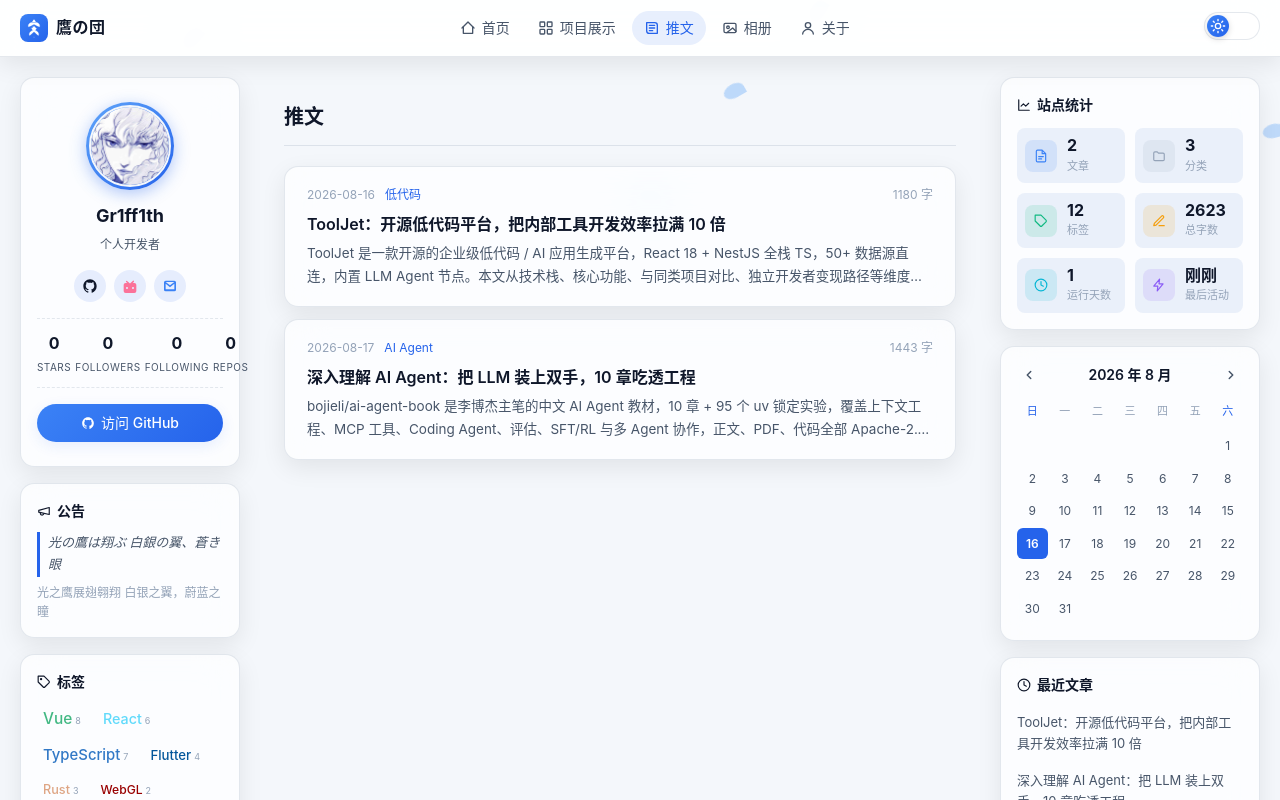
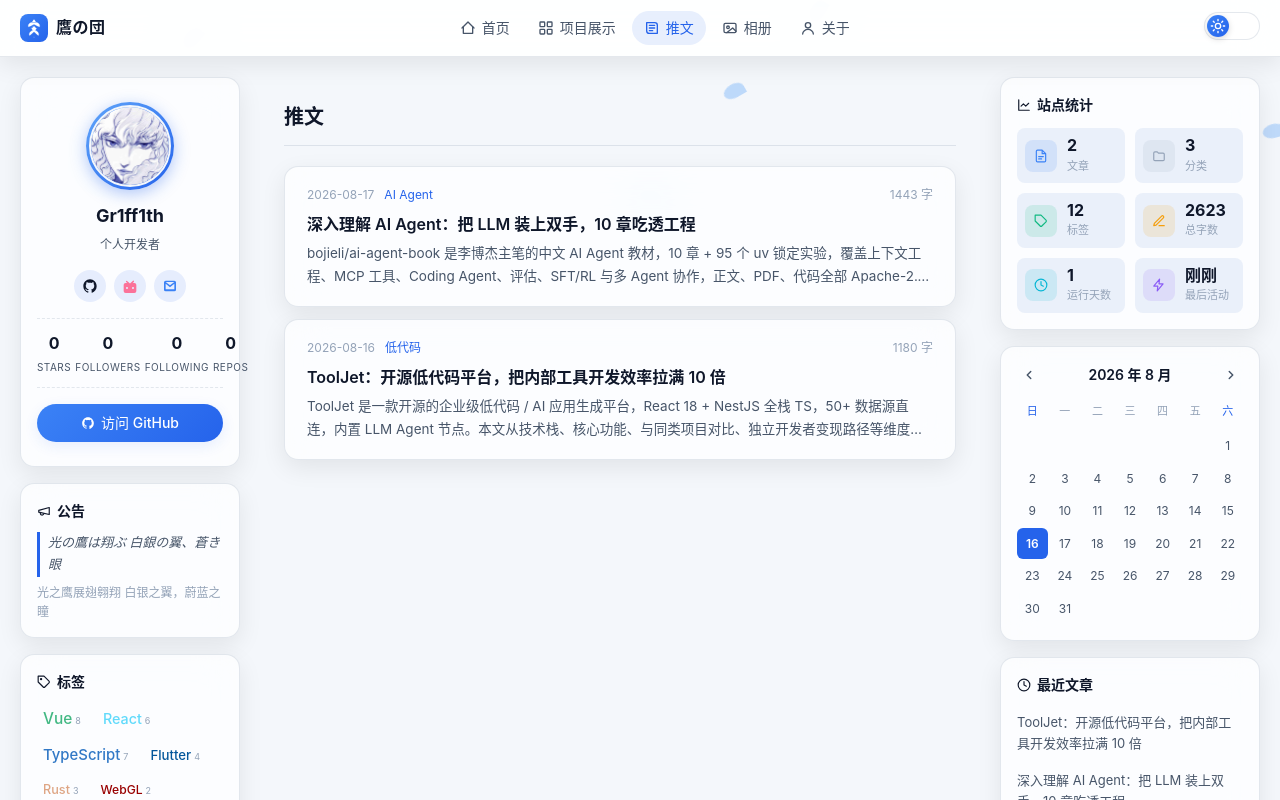
Before and after one commit to Weixianyun/griffith-portfolio, a Vue app: page /#/posts in a window 1280 px wide. Shown: the top 800 px of the page. Built offline with nearby package versions, Linux system fonts and the light colour scheme; no server answers.

Commit message:
feat(posts): sort articles by date desc, latest first

```diff
--- a/src/views/PostsView.vue
+++ b/src/views/PostsView.vue
@@ -1,14 +1,19 @@
 <script setup>
+import { computed } from 'vue'
 import { ARTICLES } from '../data/site'
+
+const sortedArticles = computed(() =>
+  [...ARTICLES].sort((a, b) => (b.date || '').localeCompare(a.date || ''))
+)
 </script>
 
 <template>
   <div class="page">
     <h1 class="page-title">推文</h1>
-    <p v-if="!ARTICLES.length" class="empty">推文正在筹备中</p>
+    <p v-if="!sortedArticles.length" class="empty">推文正在筹备中</p>
     <div v-else class="feed">
       <router-link
-        v-for="a in ARTICLES"
+        v-for="a in sortedArticles"
         :key="a.id"
         :to="`/posts/${a.id}`"
         class="post-link"
```
